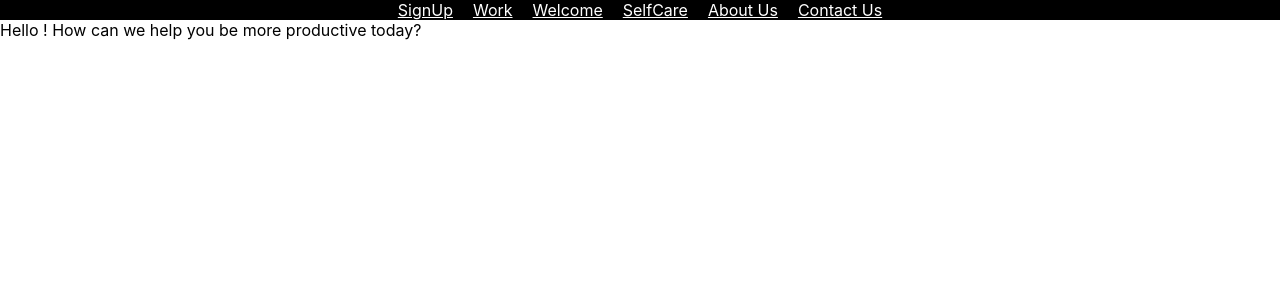
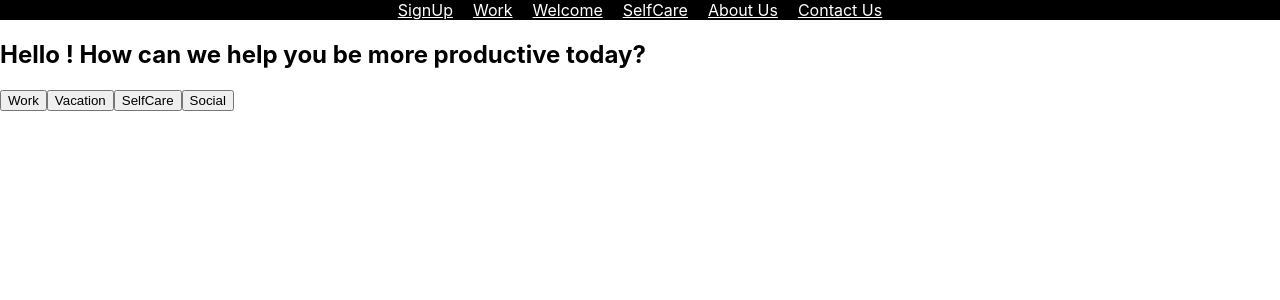
Before and after one commit to TimothyDanfield/Agenda-X-Productivity, a React (Create React App) app: page /welcome in a window 1280 px wide. Shown: the top 300 px of the page. Built offline with nearby package versions, Linux system fonts and the light colour scheme.

Commit message:
Update WelcomePage.js
Completed buttons with links and added welcome to the navbar. Links that are created are working

```diff
--- a/src/components/Home/WelcomePage.js
+++ b/src/components/Home/WelcomePage.js
@@ -1,18 +1,34 @@
-import React from 'react'
-import { useState } from 'react';
-//import {Link} from 'react-router-dom'
-
+import React from "react";
+import { useState } from "react";
+import { Link } from "react-router-dom";
 
 const WelcomePage = () => {
-  const [username] = useState("");
+  const [username, setUsername] = useState("");
 
   return (
-    <div>Hello {username}! How can we help you be more productive today? </div>
+    <div className="welcomePage">
+      <h2 className="welcomeNote">
+        {" "}
+        Hello {""}! How can we help you be more productive today?{" "}
+      </h2>
 
-  )
-}
+      <Link to="/task">
+        <button>Work</button>
+      </Link>
 
-export default WelcomePage
+      <Link to="not made yet">
+        <button>Vacation</button>
+      </Link>
 
- //I added this page into the NavBar as well. Other than that I've done nothing. -Vesper
-//        use the Link option for the links please :) -Nate
+      <Link to="/selfcare">
+        <button>SelfCare</button>
+      </Link>
+
+      <Link to="not made yet">
+        <button>Social</button>
+      </Link>
+    </div>
+  );
+};
+
+export default WelcomePage;
```
